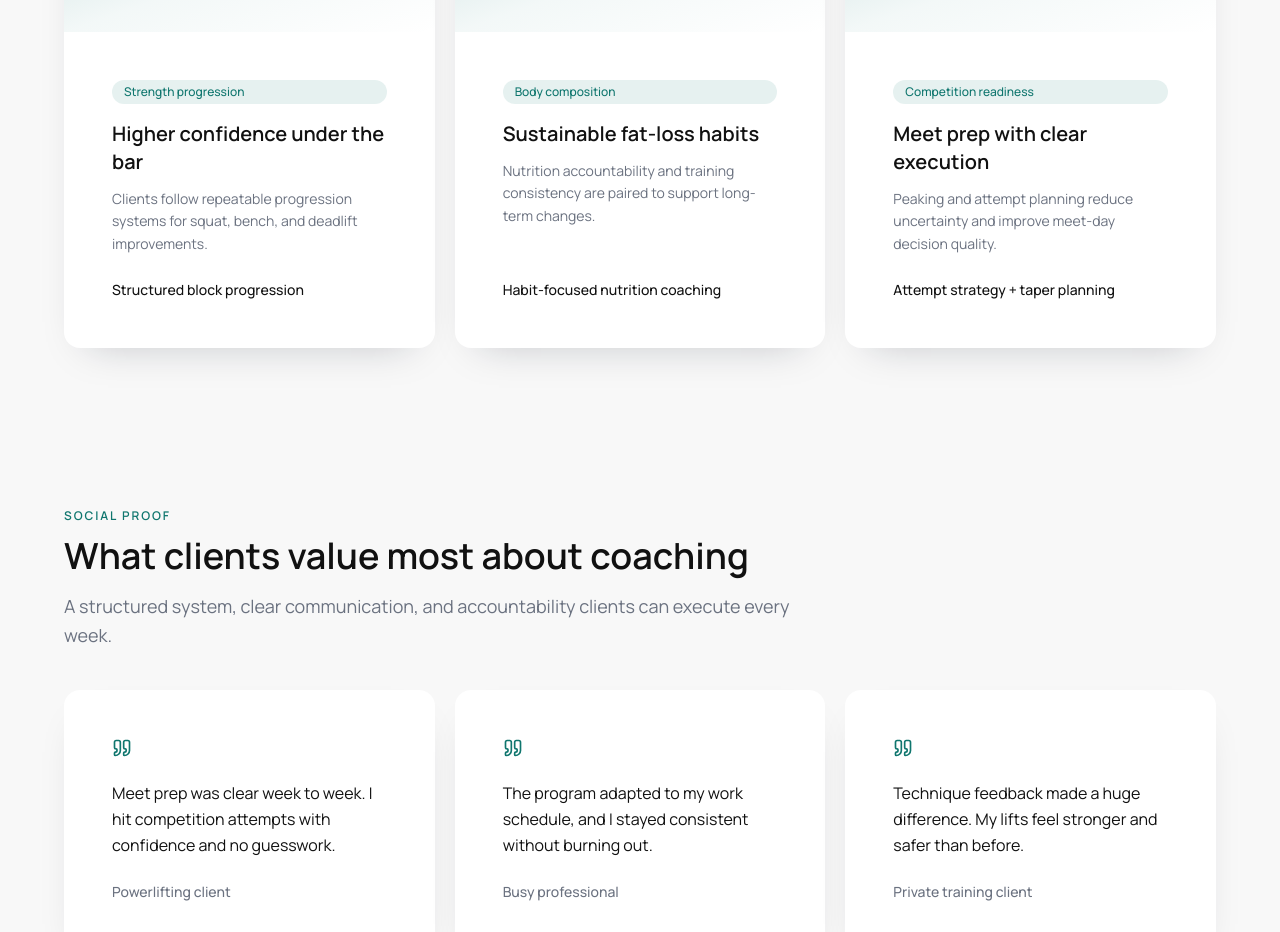
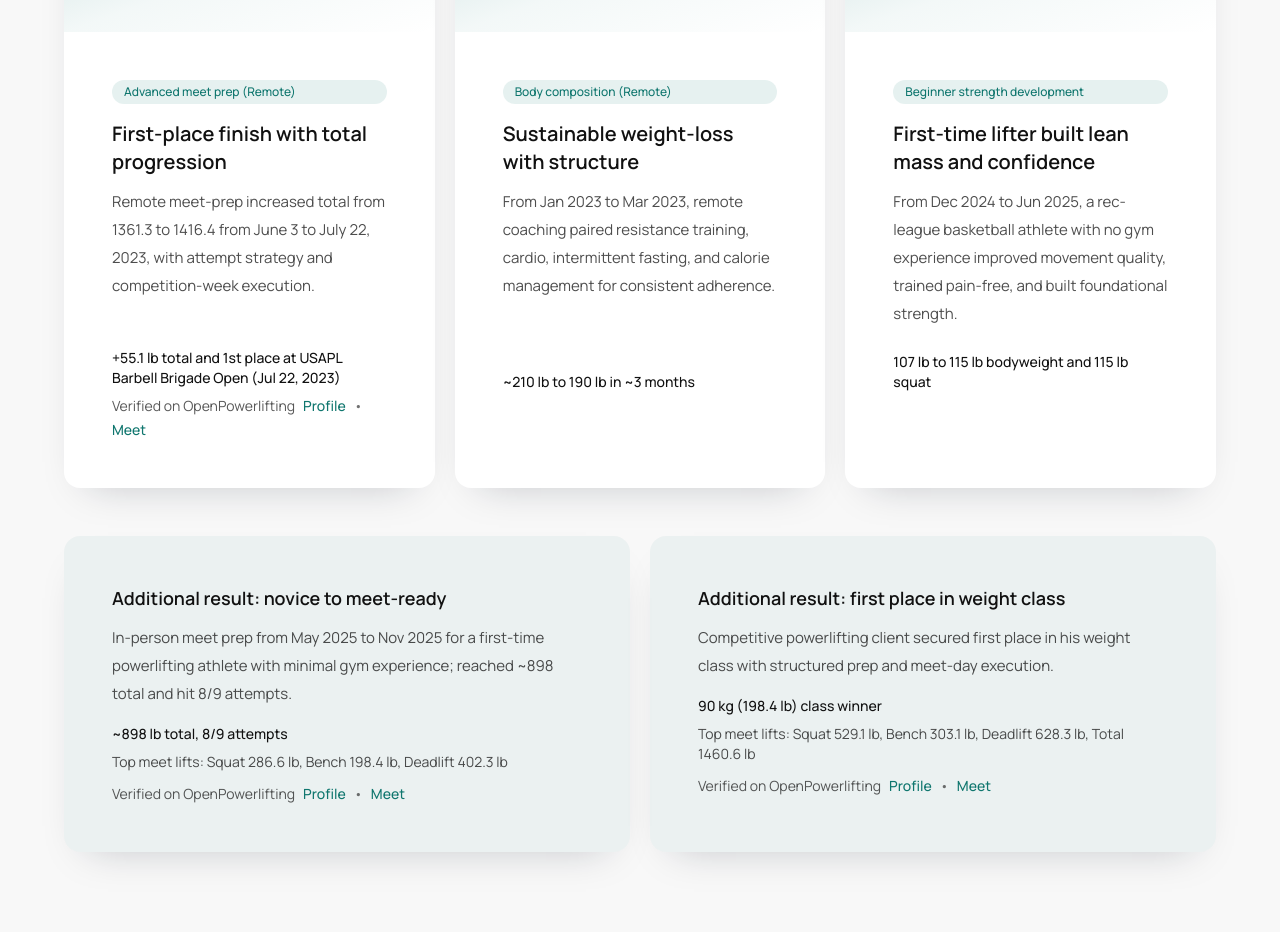
Before and after one commit to tomvothecoder/tomvo.me, a React (Vite) app: page /coach in a window 1280 px wide. Shown: the part 2473-3405 px from the top of the page. Built offline with nearby package versions, Linux system fonts and the light colour scheme.

Commit message:
Refine coach proof content and hide testimonials section

```diff
--- a/src/components/CoachRedesign/CoachLandingPage.tsx
+++ b/src/components/CoachRedesign/CoachLandingPage.tsx
@@ -6,7 +6,7 @@ import HeroSection from "components/CoachRedesign/HeroSection";
 import PricingSection from "components/CoachRedesign/PricingSection";
 import ServicesSection from "components/CoachRedesign/ServicesSection";
 import StatsSection from "components/CoachRedesign/StatsSection";
-import TestimonialsSection from "components/CoachRedesign/TestimonialsSection";
+// import TestimonialsSection from "components/CoachRedesign/TestimonialsSection";
 import TransformationGallery from "components/CoachRedesign/TransformationGallery";
 
 function CoachLandingPage() {
@@ -18,7 +18,8 @@ function CoachLandingPage() {
         <StatsSection />
         <ServicesSection />
         <TransformationGallery />
-        <TestimonialsSection />
+        {/* Intentionally hidden until approved client quotes are collected. */}
+        {/* <TestimonialsSection /> */}
         <PricingSection />
         <CoachCredibilitySection />
         <FAQSection />
--- a/src/components/CoachRedesign/ServicesSection.tsx
+++ b/src/components/CoachRedesign/ServicesSection.tsx
@@ -26,7 +26,7 @@ const services = [
     icon: CalendarClock,
     title: "Online Strength Coaching",
     description:
-      "Structured programming with weekly adjustments based on your training data and schedule.",
+      "Structured programming with weekly adjustments based on your data and schedule.",
     points: ["Custom training plan", "Weekly check-ins", "Video review support"],
   },
   {
--- a/src/components/CoachRedesign/TransformationGallery.tsx
+++ b/src/components/CoachRedesign/TransformationGallery.tsx
@@ -7,25 +7,31 @@ import { Card, CardContent } from "components/ui/card";
 
 const transformations = [
   {
-    label: "Strength progression",
-    title: "Higher confidence under the bar",
+    label: "Advanced meet prep (Remote)",
+    title: "First-place finish with total progression",
     summary:
-      "Clients follow repeatable progression systems for squat, bench, and deadlift improvements.",
-    metric: "Structured block progression",
+      "Remote meet-prep increased total from 1361.3 to 1416.4 from June 3 to July 22, 2023, with attempt strategy and competition-week execution.",
+    metric: "+55.1 lb total and 1st place at USAPL Barbell Brigade Open (Jul 22, 2023)",
+    profileUrl: "https://www.openpowerlifting.org/u/jordanang",
+    meetUrl: "https://www.openpowerlifting.org/m/usapl/CA-2023-19#jordanang",
   },
   {
-    label: "Body composition",
-    title: "Sustainable fat-loss habits",
+    label: "Body composition (Remote)",
+    title: "Sustainable weight-loss with structure",
     summary:
-      "Nutrition accountability and training consistency are paired to support long-term changes.",
-    metric: "Habit-focused nutrition coaching",
+      "From Jan 2023 to Mar 2023, remote coaching paired resistance training, cardio, intermittent fasting, and calorie management for consistent adherence.",
+    metric: "~210 lb to 190 lb in ~3 months",
+    profileUrl: null,
+    meetUrl: null,
   },
   {
-    label: "Competition readiness",
-    title: "Meet prep with clear execution",
+    label: "Beginner strength development",
+    title: "First-time lifter built lean mass and confidence",
     summary:
-      "Peaking and attempt planning reduce uncertainty and improve meet-day decision quality.",
-    metric: "Attempt strategy + taper planning",
+      "From Dec 2024 to Jun 2025, a rec-league basketball athlete with no gym experience improved movement quality, trained pain-free, and built foundational strength.",
+    metric: "107 lb to 115 lb bodyweight and 115 lb squat",
+    profileUrl: null,
+    meetUrl: null,
   },
 ];
 
@@ -57,12 +63,119 @@ function TransformationGallery() {
                   {item.label}
                 </Badge>
                 <h3 className="text-xl font-semibold text-foreground">{item.title}</h3>
-                <p className="mt-3 text-sm leading-relaxed text-muted">{item.summary}</p>
+                <p className="mt-3 text-[15px] leading-7 text-foreground/75">{item.summary}</p>
                 <p className="mt-auto pt-5 text-sm font-medium text-foreground">{item.metric}</p>
+                <div className="mt-2 min-h-10">
+                  {item.profileUrl && item.meetUrl ? (
+                    <div className="flex flex-wrap items-center gap-x-2 gap-y-1 text-sm">
+                      <span className="text-foreground/70">Verified on OpenPowerlifting</span>
+                      <a
+                        href={item.profileUrl}
+                        target="_blank"
+                        rel="noreferrer"
+                        className="font-medium text-accent hover:underline"
+                      >
+                        Profile
+                      </a>
+                      <span className="text-foreground/60">•</span>
+                      <a
+                        href={item.meetUrl}
+                        target="_blank"
+                        rel="noreferrer"
+                        className="font-medium text-accent hover:underline"
+                      >
+                        Meet
+                      </a>
+                    </div>
+                  ) : null}
+                </div>
               </CardContent>
             </Card>
           </motion.div>
         ))}
+      </motion.div>
+
+      <motion.div
+        variants={staggerContainer}
+        {...(prefersReducedMotion ? {} : revealInView)}
+        className="mt-6 grid gap-5 md:grid-cols-2"
+      >
+        <motion.div variants={fadeInUp}>
+          <Card className="h-full border-accent/30 bg-accent/5">
+            <CardContent className="pt-6">
+              <h3 className="text-lg font-semibold text-foreground">
+                Additional result: novice to meet-ready
+              </h3>
+              <p className="mt-3 text-[15px] leading-7 text-foreground/75">
+                In-person meet prep from May 2025 to Nov 2025 for a first-time powerlifting athlete with minimal gym experience; reached ~898 total and hit 8/9 attempts.
+              </p>
+              <p className="mt-4 text-sm font-medium text-foreground">~898 lb total, 8/9 attempts</p>
+              <p className="mt-2 text-sm text-foreground/75">
+                Top meet lifts: Squat 286.6 lb, Bench 198.4 lb, Deadlift 402.3 lb
+              </p>
+              <div className="mt-3 flex flex-wrap items-center gap-x-2 gap-y-1 text-sm">
+                <span className="text-foreground/70">Verified on OpenPowerlifting</span>
+                <a
+                  href="https://www.openpowerlifting.org/u/christophercruz2"
+                  target="_blank"
+                  rel="noreferrer"
+                  className="font-medium text-accent hover:underline"
+                >
+                  Profile
+                </a>
+                <span className="text-foreground/60">•</span>
+                <a
+                  href="https://www.openpowerlifting.org/m/usapl/CA-2024-39#christophercruz2"
+                  target="_blank"
+                  rel="noreferrer"
+                  className="font-medium text-accent hover:underline"
+                >
+                  Meet
+                </a>
+              </div>
+            </CardContent>
+          </Card>
+        </motion.div>
+
+        <motion.div variants={fadeInUp}>
+          <Card className="h-full border-accent/30 bg-accent/5">
+            <CardContent className="pt-6">
+              <h3 className="text-lg font-semibold text-foreground">
+                Additional result: first place in weight class
+              </h3>
+              <p className="mt-3 text-[15px] leading-7 text-foreground/75">
+                Competitive powerlifting client secured first place in his weight class with
+                structured prep and meet-day execution.
+              </p>
+              <p className="mt-4 text-sm font-medium text-foreground">
+                90 kg (198.4 lb) class winner
+              </p>
+              <p className="mt-2 text-sm text-foreground/75">
+                Top meet lifts: Squat 529.1 lb, Bench 303.1 lb, Deadlift 628.3 lb, Total 1460.6 lb
+              </p>
+              <div className="mt-3 flex flex-wrap items-center gap-x-2 gap-y-1 text-sm">
+                <span className="text-foreground/70">Verified on OpenPowerlifting</span>
+                <a
+                  href="https://www.openpowerlifting.org/u/alvinpov"
+                  target="_blank"
+                  rel="noreferrer"
+                  className="font-medium text-accent hover:underline"
+                >
+                  Profile
+                </a>
+                <span className="text-foreground/60">•</span>
+                <a
+                  href="https://www.openpowerlifting.org/m/uspa/2957#alvinpov"
+                  target="_blank"
+                  rel="noreferrer"
+                  className="font-medium text-accent hover:underline"
+                >
+                  Meet
+                </a>
+              </div>
+            </CardContent>
+          </Card>
+        </motion.div>
       </motion.div>
     </SectionWrapper>
   );
```
Also changed, not shown: 2 other files (tests, documents, lock files or other folders).
